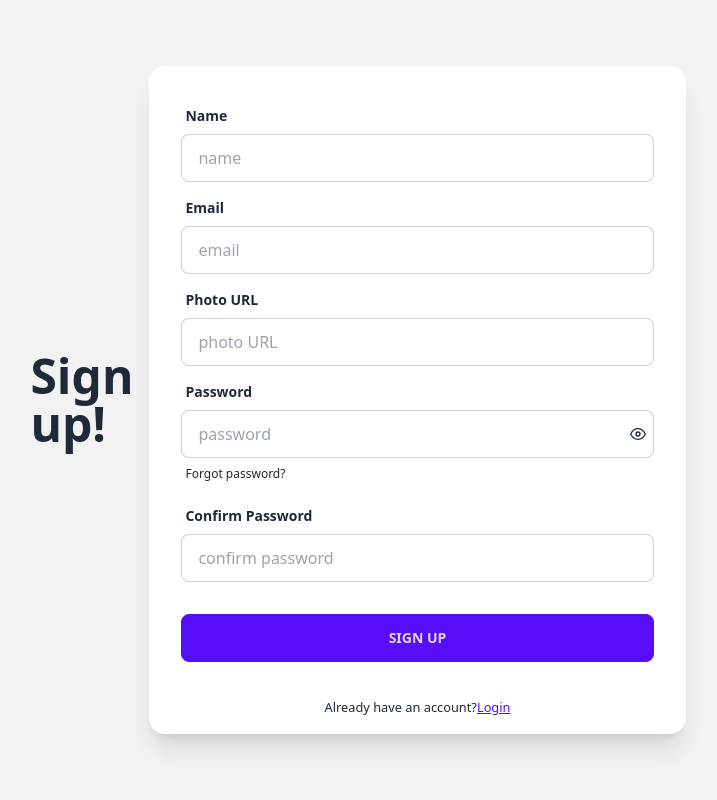
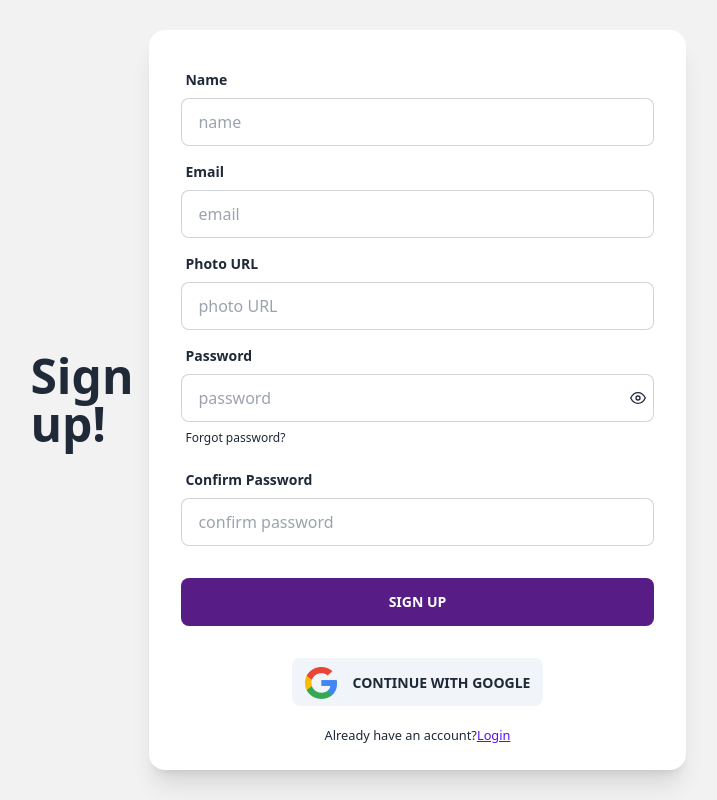
Before and after one commit to Zihadx/edulight-client, a React (Vite) app: page /signUp in a window 1280 px wide. Shown: the whole page, without its empty margins (282-999 px from the left). Built offline with nearby package versions, Linux system fonts and the light colour scheme; no server answers.

Commit message:
social sign up succesfully work

```diff
--- a/src/Pages/Login/Login.jsx
+++ b/src/Pages/Login/Login.jsx
@@ -98,7 +98,7 @@ const Login = () => {
               </div>
               <div className="form-control mt-6">
                 <input
-                  className="btn btn-primary"
+                  className="btn btn-ghost bg-purple-900 text-white hover:text-slate-900"
                   type="submit"
                   value="Login"
                 />
--- /dev/null
+++ b/src/Pages/Shared/SocialLogin/SocialLogin.jsx
@@ -0,0 +1,48 @@
+import { useLocation, useNavigate } from "react-router-dom";
+import google from "../../../assets/social logo/google.png";
+import { useContext } from "react";
+import { AuthContext } from "../../../Providers/AuthProviders";
+const SocialLogin = () => {
+  const navigate = useNavigate();
+  const location = useLocation();
+  const { googleSignIn } = useContext(AuthContext);
+
+  const from = location.state?.from?.pathname || "/";
+
+  const handleGoogleSignIn = () => {
+    googleSignIn().then((result) => {
+      const loggedInUser = result.user;
+      console.log(loggedInUser);
+
+      const storeUser = {
+        name: loggedInUser.displayName,
+        email: loggedInUser.email,
+      };
+      fetch("http://localhost:5000/users", {
+        method: "POST",
+        headers: {
+          "content-type": "application/json",
+        },
+        body: JSON.stringify(storeUser),
+      })
+        .then((res) => res.json())
+        .then(() => {
+          navigate(from, { replace: true });
+        });
+    });
+  };
+  return (
+    <div>
+      <div className="flex justify-center items-center">
+        <button
+          onClick={handleGoogleSignIn}
+          className="px-3 py-2 border flex justify-center items-center gap-4 btn btn-ghost bg-slate-100"
+        >
+          <img className="h-8 w-8" src={google} alt="" /> Continue with google
+        </button>
+      </div>
+    </div>
+  );
+};
+
+export default SocialLogin;
--- a/src/Pages/SignUp/SignUp.jsx
+++ b/src/Pages/SignUp/SignUp.jsx
@@ -4,6 +4,7 @@ import { Link, useNavigate } from "react-router-dom";
 import { AuthContext } from "../../Providers/AuthProviders";
 import { FiEye, FiEyeOff } from "react-icons/fi";
 import Swal from "sweetalert2";
+import SocialLogin from "../Shared/SocialLogin/SocialLogin";
 
 const SignUp = () => {
   const {
@@ -197,13 +198,14 @@ const SignUp = () => {
             </div>
             <div className="form-control mt-6">
               <input
-                className="btn btn-primary"
+                className="btn btn-ghost bg-purple-900 text-white hover:text-slate-900"
                 type="submit"
                 value="Sign up"
               />
             </div>
           </form>
-          <p className="text-center mb-4">
+          <SocialLogin></SocialLogin>
+          <p className="text-center mb-6 mt-4">
             <small>
               Already have an account?
               <Link to="/login" className="link link-primary">
--- a/src/Providers/AuthProviders.jsx
+++ b/src/Providers/AuthProviders.jsx
@@ -1,10 +1,12 @@
 /* eslint-disable react/prop-types */
 import { createContext, useEffect, useState } from "react";
 import {
+  GoogleAuthProvider,
   createUserWithEmailAndPassword,
   getAuth,
   onAuthStateChanged,
   signInWithEmailAndPassword,
+  signInWithPopup,
   signOut,
   updateProfile,
 } from "firebase/auth";
@@ -18,6 +20,8 @@ const AuthProviders = ({ children }) => {
   const [user, setUser] = useState(null);
   const [loading, setLoading] = useState(true);
 
+  const googleProvider = new GoogleAuthProvider();
+
   const createUser = (email, password) => {
     setLoading(true);
     return createUserWithEmailAndPassword(auth, email, password);
@@ -26,6 +30,11 @@ const AuthProviders = ({ children }) => {
   const signIn = (email, password) => {
     setLoading(true);
     return signInWithEmailAndPassword(auth, email, password);
+  };
+
+  const googleSignIn = () => {
+    setLoading(true);
+    return signInWithPopup(auth, googleProvider);
   };
 
   const logOut = () => {
@@ -56,8 +65,9 @@ const AuthProviders = ({ children }) => {
     loading,
     createUser,
     signIn,
+    googleSignIn,
     logOut,
-    updateUserProfile
+    updateUserProfile,
   };
   return (
     <AuthContext.Provider value={authInfo}>{children}</AuthContext.Provider>
```
Also changed, not shown: src/assets/social logo/google.png (added).
